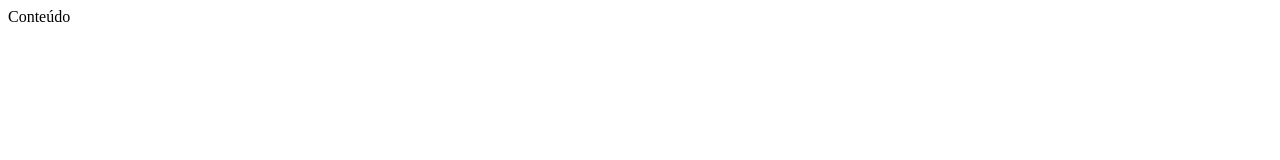
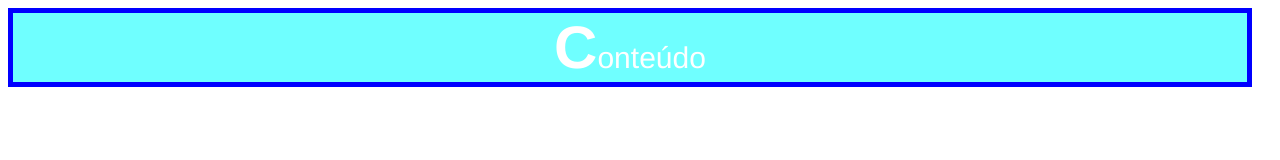
Before and after one commit to Thalita-Lopes/exercicios-js, a website: page css/anatomia.html in a window 1280 px wide. Drawn offline with Linux system fonts and the light colour scheme.

Commit message:
Dias de estudo: 42

```diff
--- a/css/anatomia.html
+++ b/css/anatomia.html
@@ -5,12 +5,36 @@
     <meta charset="UTF-8">
     <title>Anatomia CSS</title>
     <style>
-        /* ... */
+        .seletor{
+            color: #fff;
+            font-size: 30px;
+            text-align: center;
+            /* Múltiplos valores */
+            border: solid 5px blue; /* shorthand property */
+            font-family: Helvetica, sans-serif;
+            /* funcções */
+            width: calc(100% - 30px);
+            background-color: rgb(111, 555, 883);
+        }
+
+        /* Usando uma pseudo-classe */
+        .seletor:hover{
+            background-color: orange;
+        }
+
+        /* Usando um pseudo-elemento */
+        .seletor::first-letter {
+            font-size: 60px;
+            font-weight: bold;
+        }
+
+        /* Padrão de nomenclatura */
+        /* dash-case ou camelCase */
     </style>
 </head>
 
 <body>
-    <div class="selector">Conteúdo</div>
+    <div class="seletor">Conteúdo</div>
 </body>
 
 </html>
```
